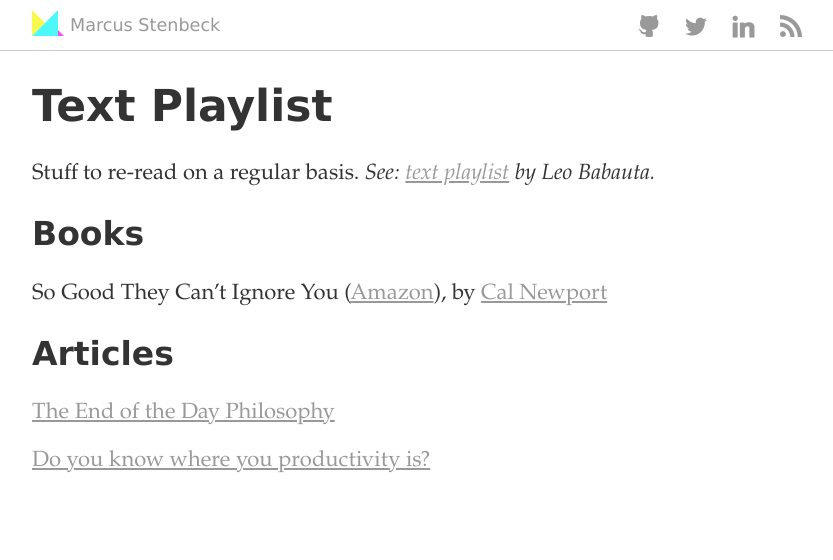
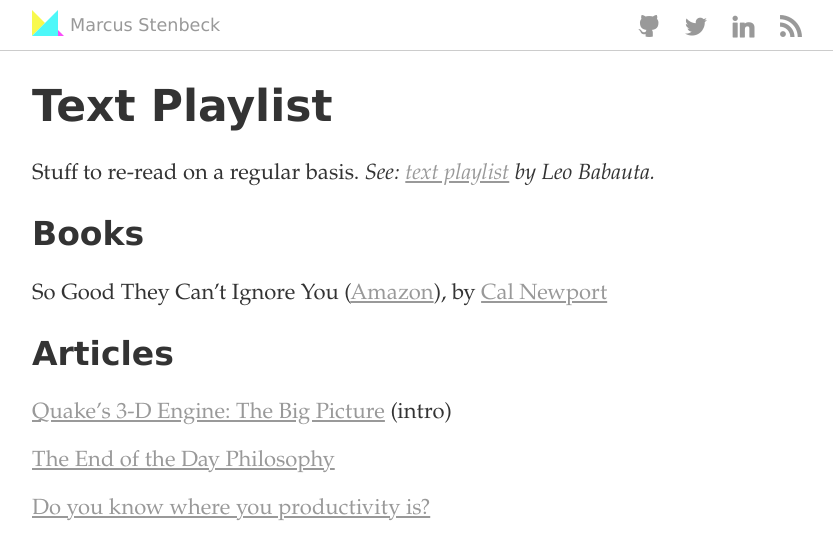
Before and after one commit to marcusstenbeck/marcusstenbeck.github.io, a Jekyll site: the page built from text-playlist/index.md, in a window 1280 px wide. Shown: the top 560 px of the page, without its empty margins (218-1051 px from the left). Built offline with Jekyll 4.4.1, drawn with Linux system fonts in a browser that asks for light colours; Markdown is read by kramdown in place of the engine named in the settings.

Commit message:
Add Quake's 3D Engine: The Big Picture

```diff
--- a/text-playlist/index.md
+++ b/text-playlist/index.md
@@ -16,6 +16,8 @@
 
 ## Articles
 
+[Quake’s 3-D Engine: The Big Picture](http://www.bluesnews.com/abrash/chap70.shtml) (intro)
+
 [The End of the Day Philosophy](http://zenhabits.net/sundown/)
 
 [Do you know where you productivity is?](http://www.theminimalists.com/productivity/)
```
Also changed, not shown: reading-history/index.md (+2 -0 lines).
